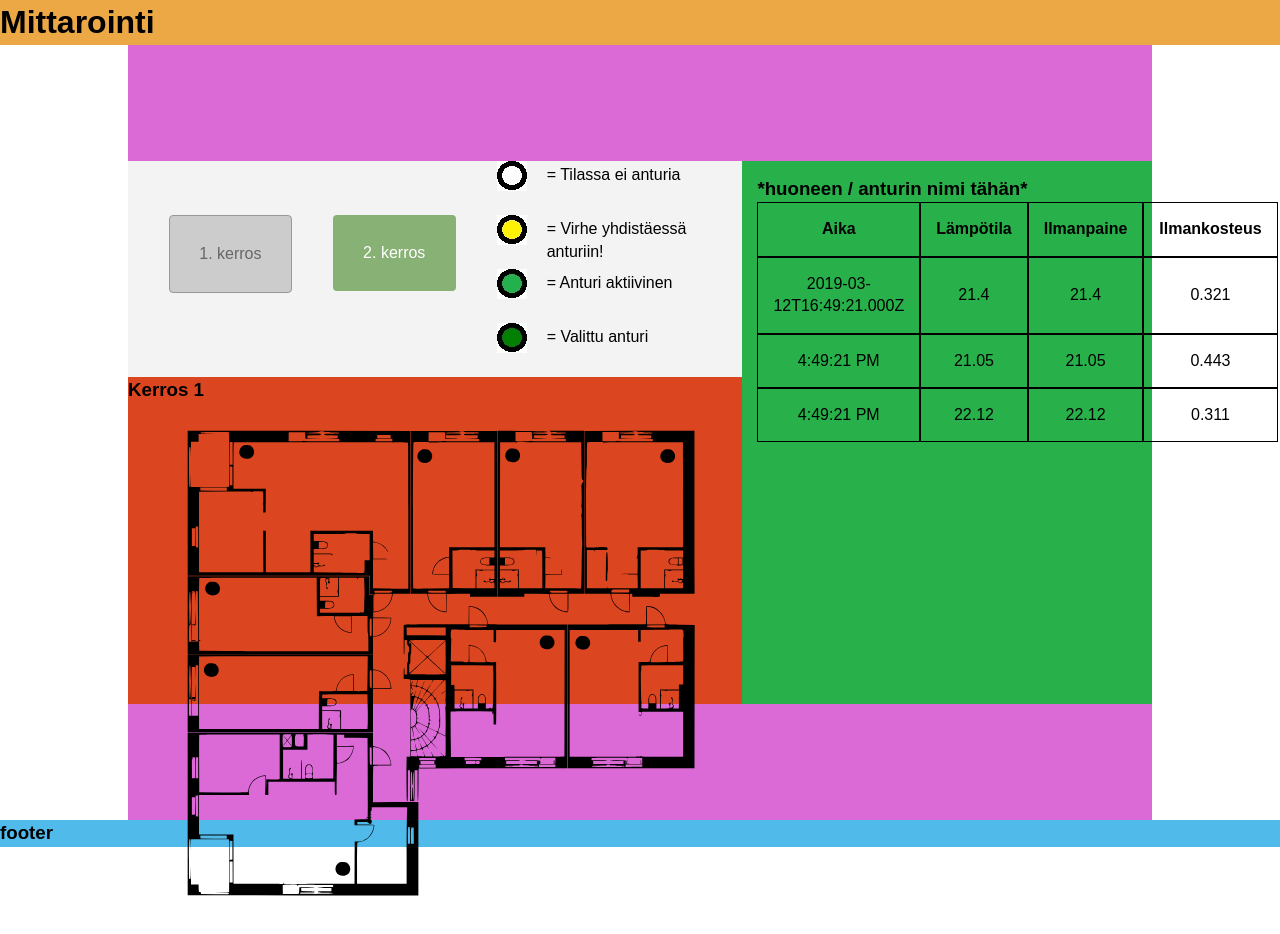
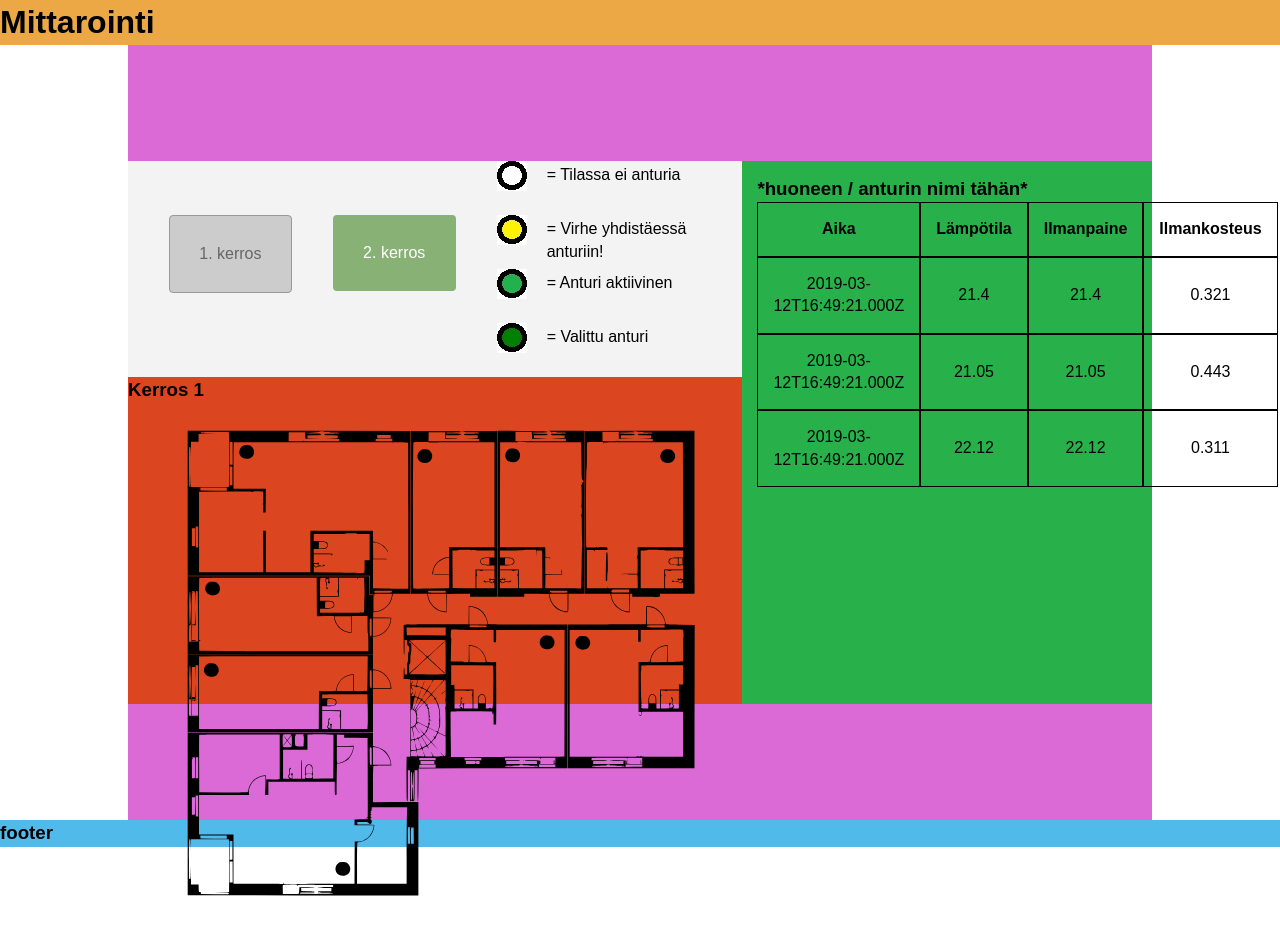
Before and after one commit to aatuv/Karttapohjainen-mittaussovellus-OT2, a React (Create React App) app: page / in a window 1280 px wide. Shown: the top 934 px of the page. Built offline with nearby package versions, Linux system fonts and the light colour scheme.

Commit message:
Add files via upload

```diff
--- a/src/App.js
+++ b/src/App.js
@@ -42,14 +42,14 @@ class App extends Component {
       },
       {
         id: 2,
-        timestamp: new Date().toLocaleTimeString(),
+        timestamp: new Date().toISOString(),
         temperature: 21.05,
         airpressure: 991.98,
         humidity: 0.443
       },
       {
         id: 3,
-        timestamp: new Date().toLocaleTimeString(),
+        timestamp: new Date().toISOString(),
         temperature: 22.12,
         airpressure: 994.52,
         humidity: 0.311
```
